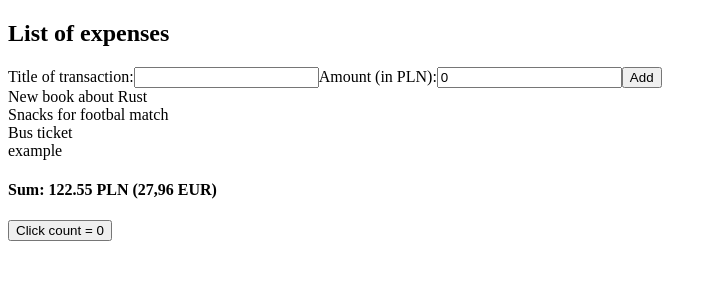
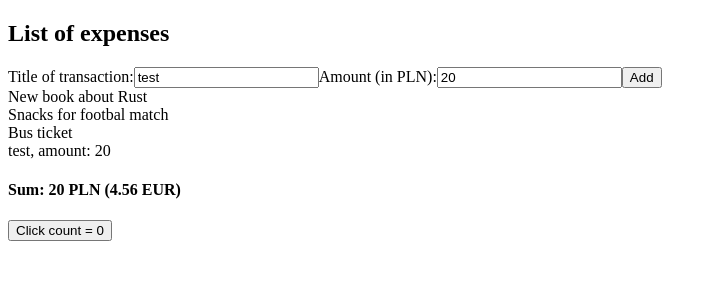
Before and after one commit to tomaszpach/list-of-expenses, a React app: page / in a window 1280 px wide. Both pictures are taken after a click on the input "Add". Shown: the top 300 px of the page, without its empty margins (0-717 px from the left). Built offline with nearby package versions, Linux system fonts and the light colour scheme.

Commit message:
update summary, map list, calc Eur

```diff
--- a/src/index.tsx
+++ b/src/index.tsx
@@ -5,9 +5,11 @@ import { observer } from 'mobx-react';
 
 class HelloData {
     @observable clickedCount:number = 0;
-    @observable titleInput:string = '';
-    @observable amountInput:number = 0;
-    @observable itemList:Array<{name:string, amount:number}> = [{name: 'example', amount: 20}];
+    @observable titleInput:string = 'test';
+    @observable amountInput:number = 20;
+    @observable summaryPln:number = 0;
+    @observable summaryEur:number = 0;
+    @observable itemList:Array<{name:string, amount:number}> = [];
 
     @observable amount:number = 0;
 
@@ -19,7 +21,15 @@ class HelloData {
     @action
     updateInput(e, inputType:string) {
         const value = e.target.value;
-        inputType === 'title' ? this.titleInput = value : this.amountInput = value;
+        inputType === 'title' ? this.titleInput = value : this.amountInput = parseFloat(value);
+    }
+
+    @action
+    updateSummary() {
+        console.log('this.amountInput', this.amountInput)
+        console.log(typeof this.amountInput);
+        this.summaryPln = this.summaryPln + this.amountInput;
+        this.summaryEur = parseFloat((this.summaryPln / 4.382).toFixed(2));
     }
 }
 
@@ -29,6 +39,9 @@ class Hello extends React.Component<{}> {
 
     formSubmit(e) {
         e.preventDefault();
+
+        this.data.updateSummary();
+
         const name = this.data.titleInput;
         const amount = this.data.amountInput;
         console.log('submitted');
@@ -49,7 +62,7 @@ class Hello extends React.Component<{}> {
 
                     <label>
                         Amount (in PLN):
-                    <input type="text" name="name" value={this.data.amountInput} onChange={(e) => this.data.updateInput(e, 'amount')} />
+                    <input type="number" name="name" value={this.data.amountInput} onChange={(e) => this.data.updateInput(e, 'amount')} />
                     </label>
                     <input type="submit" value="Add" onClick={(e) => this.formSubmit(e)} />
                 </form>
@@ -58,13 +71,13 @@ class Hello extends React.Component<{}> {
                     <div>New book about Rust</div>
                     <div>Snacks for footbal match</div>
                     <div>Bus ticket</div>
-                    {this.data.itemList.map(item => {
-                        return item.name;
-                    })}
+                    {this.data.itemList.map((item, index) => (
+                        <div key={index}>{item.name}, amount: {item.amount}</div>
+                    ))}
                 </div>
 
                 <div className="summary">
-                    <h4>Sum: 122.55 PLN (27,96 EUR)</h4>
+                    <h4>Sum: {this.data.summaryPln} PLN ({this.data.summaryEur} EUR)</h4>
                 </div>
 
 
```
